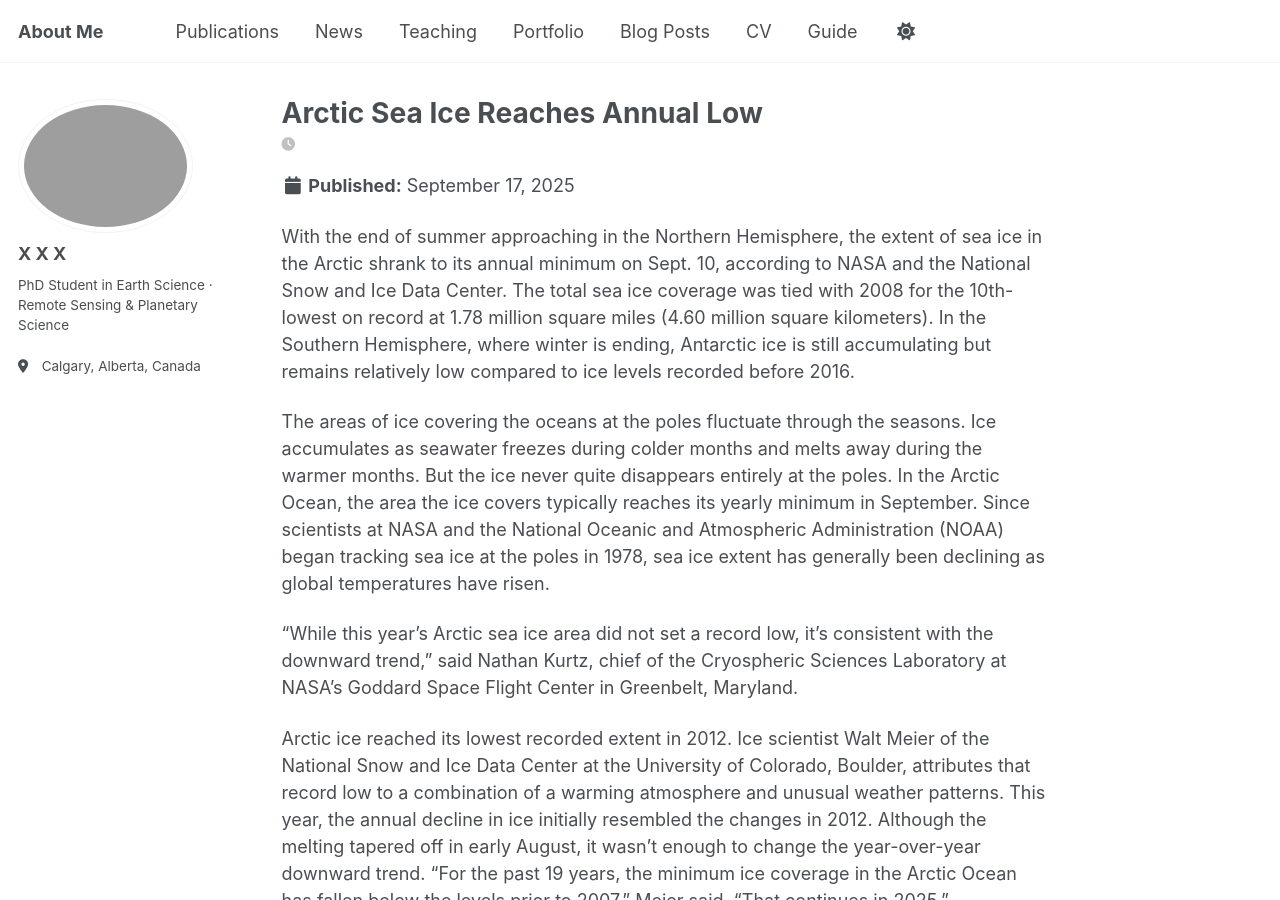
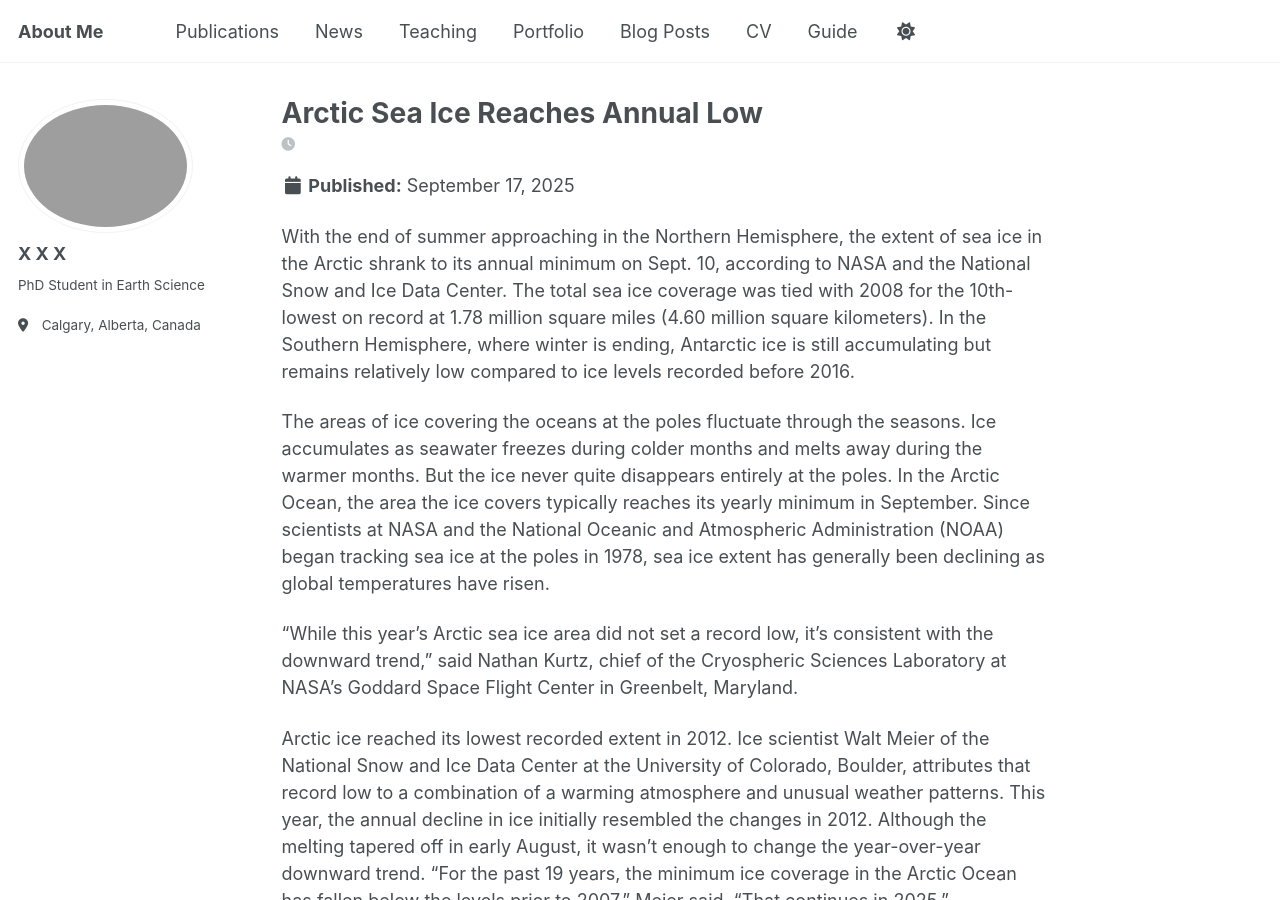
Before and after one commit to shohugmdhossain/shohugmdhossain.github.io, a Jekyll site: the page built from _posts/2015-08-14-blog-post-4.md, in a window 1280 px wide and 900 px high. Built offline with Jekyll 4.4.1, drawn with Linux system fonts in a browser that asks for light colours; a script that is not in the unit is left out.

Commit message:
Update _config.yml

```diff
--- a/_config.yml
+++ b/_config.yml
@@ -26,7 +26,7 @@ plugins:
 author:
   name   : "X X X"
   avatar : "/images/shohug.jpg"
-  bio    : "PhD Student in Earth Science · Remote Sensing & Planetary Science"
+  bio    : "PhD Student in Earth Science"
   location: "Calgary, Alberta, Canada"
   links:
     - label: "GitHub"
```
